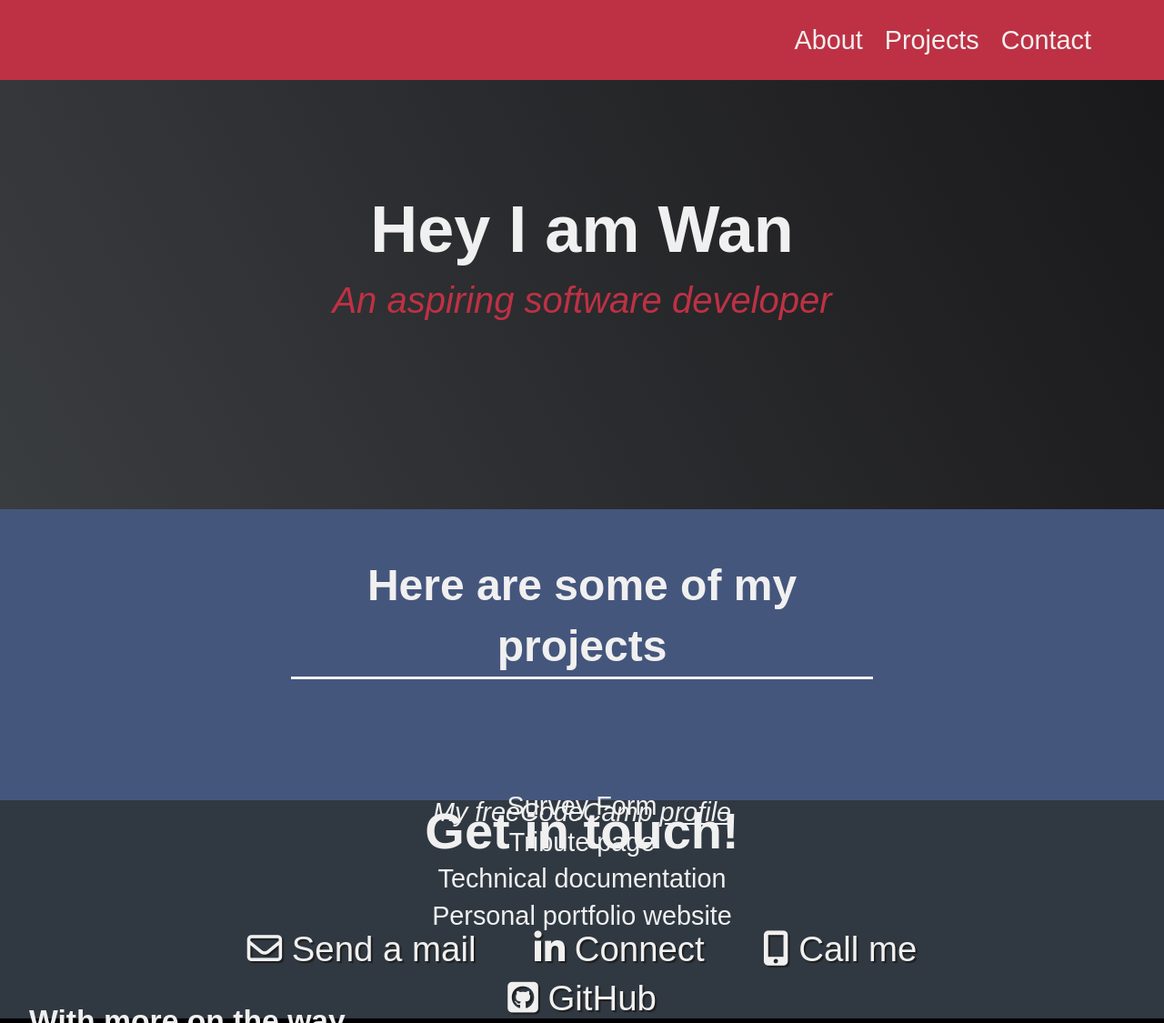
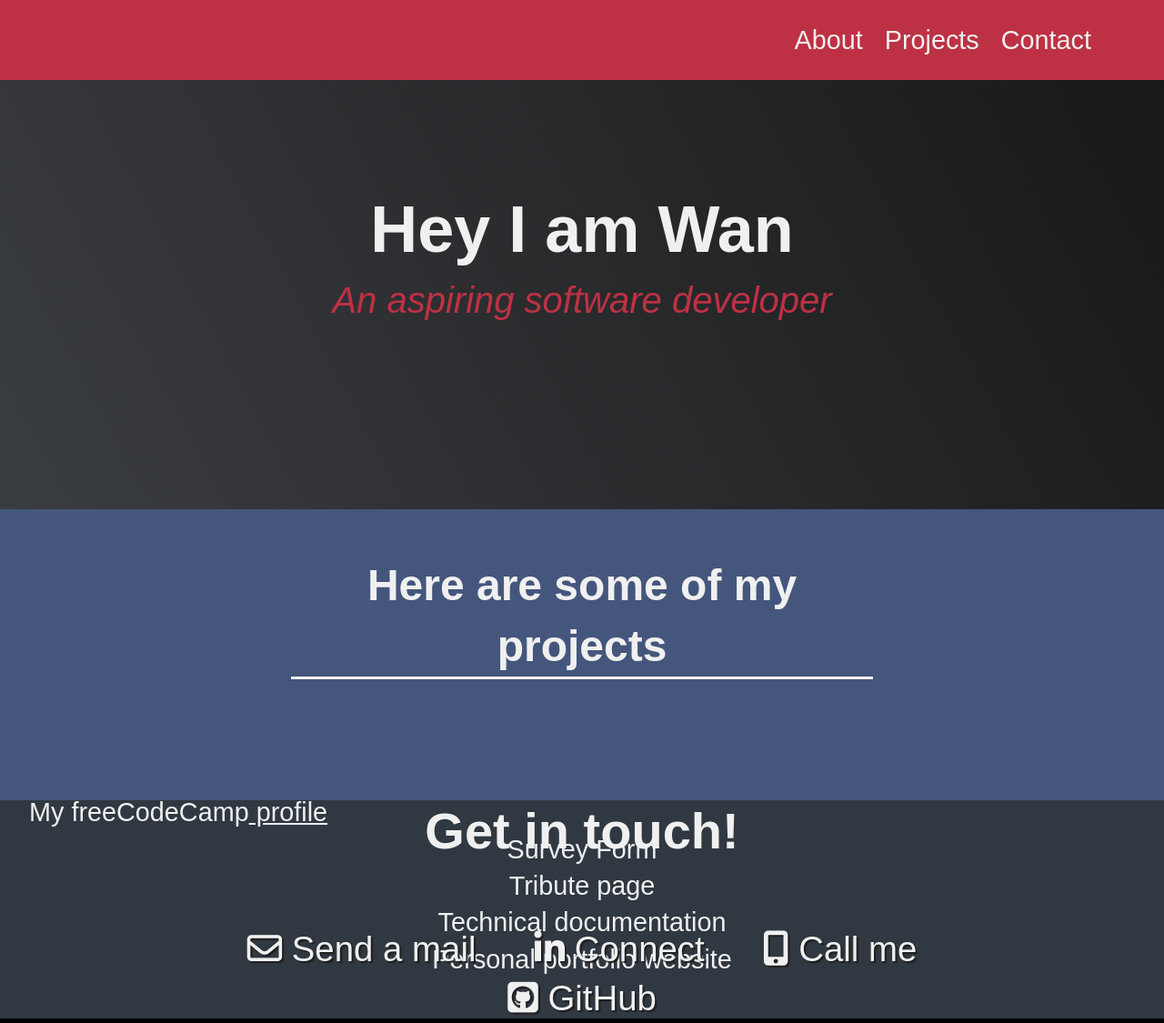
Before and after one commit to Wanb00/Personal-portfolio, a plain HTML site: page index.html in a window 1280 px wide. Shown: the whole page at 91% size. Drawn offline with Linux system fonts and the light colour scheme.

Commit message:
Update styles.css

```diff
--- a/styles.css
+++ b/styles.css
@@ -95,8 +95,8 @@ h2 {
   top: -30px;
 }
 
-.projects > p {
-  position: relative;
+.projects > div > p {
+  position: static;
   text-align: center;
   font-style: italic;
   margin-bottom: -3rem
```
